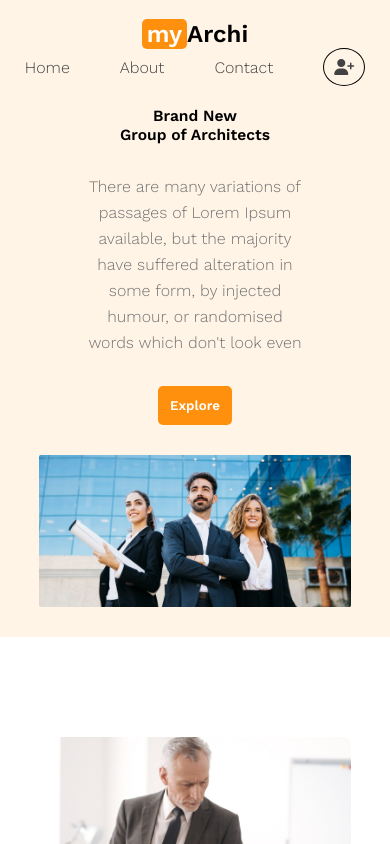
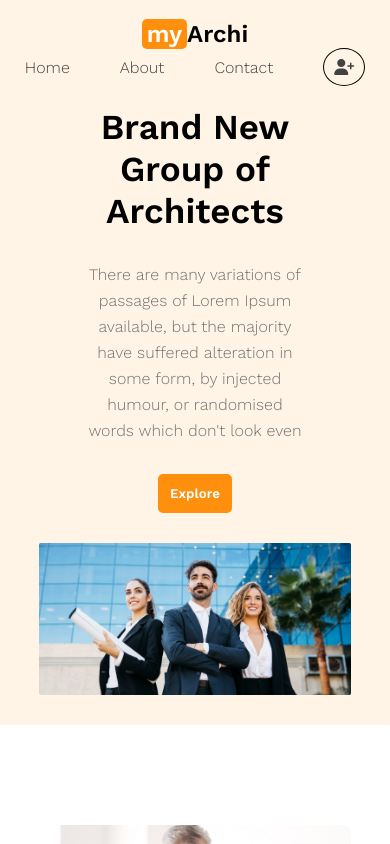
Before and after one commit to sarwar-hub/my-architect, a plain HTML site: page index.html in a window 390 px wide. Shown: the top 844 px of the page. Drawn offline with nearby package versions, Linux system fonts and the light colour scheme.

Commit message:
fixes section title size in mobile view

```diff
--- a/assets/css/responsive.css
+++ b/assets/css/responsive.css
@@ -11,7 +11,9 @@
     }
     .team .images, .facts .all-facts, .sponsores .images {
         grid-template-columns: repeat(1, 1fr);
-
+    }
+    .facts .title, .sponsores .title, .team .title, .features .title, .contact .title, .hero .hero-title {
+        font-size: 35px;
     }
     /* Globals */
 
@@ -57,4 +59,5 @@
     .contact input[type="submit"] {
         width: 212px;
     }
+
 }
```
